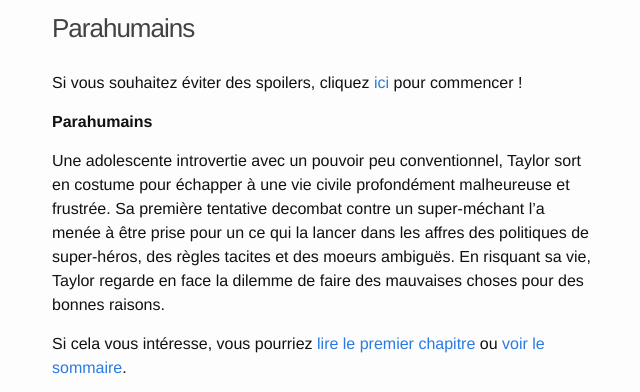
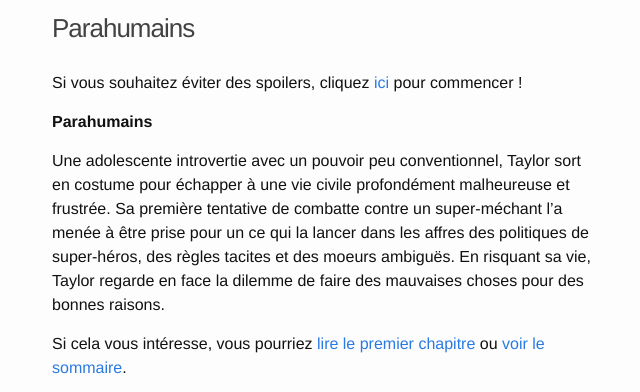
Before and after one commit to parahumains/parahumains.github.io, a Jekyll site: the page built from index.md, in a window 1280 px wide. Shown: the top 392 px of the page, without its empty margins (318-958 px from the left). Built offline with Jekyll 4.4.1, drawn with Linux system fonts in a browser that asks for light colours.

Commit message:
Fix typo

```diff
--- a/index.md
+++ b/index.md
@@ -8,7 +8,7 @@ Si vous souhaitez éviter des spoilers, cliquez [ici]({{ site.url }}/gestation-0
 **Parahumains**
 
 Une adolescente introvertie avec un pouvoir peu conventionnel, Taylor sort en costume pour échapper à une vie civile profondément malheureuse et frustrée.
-Sa première tentative decombat contre un super-méchant l'a menée à être prise pour un ce qui la lancer dans les affres des politiques de super-héros, des règles tacites et des moeurs ambiguës.
+Sa première tentative de combatte contre un super-méchant l'a menée à être prise pour un ce qui la lancer dans les affres des politiques de super-héros, des règles tacites et des moeurs ambiguës.
 En risquant sa vie, Taylor regarde en face la dilemme de faire des mauvaises choses pour des bonnes raisons.
 
 Si cela vous intéresse, vous pourriez [lire le premier chapitre]({{ site.url }}/gestation-01) ou [voir le sommaire]({{ site.url }}/sommaire).
```
